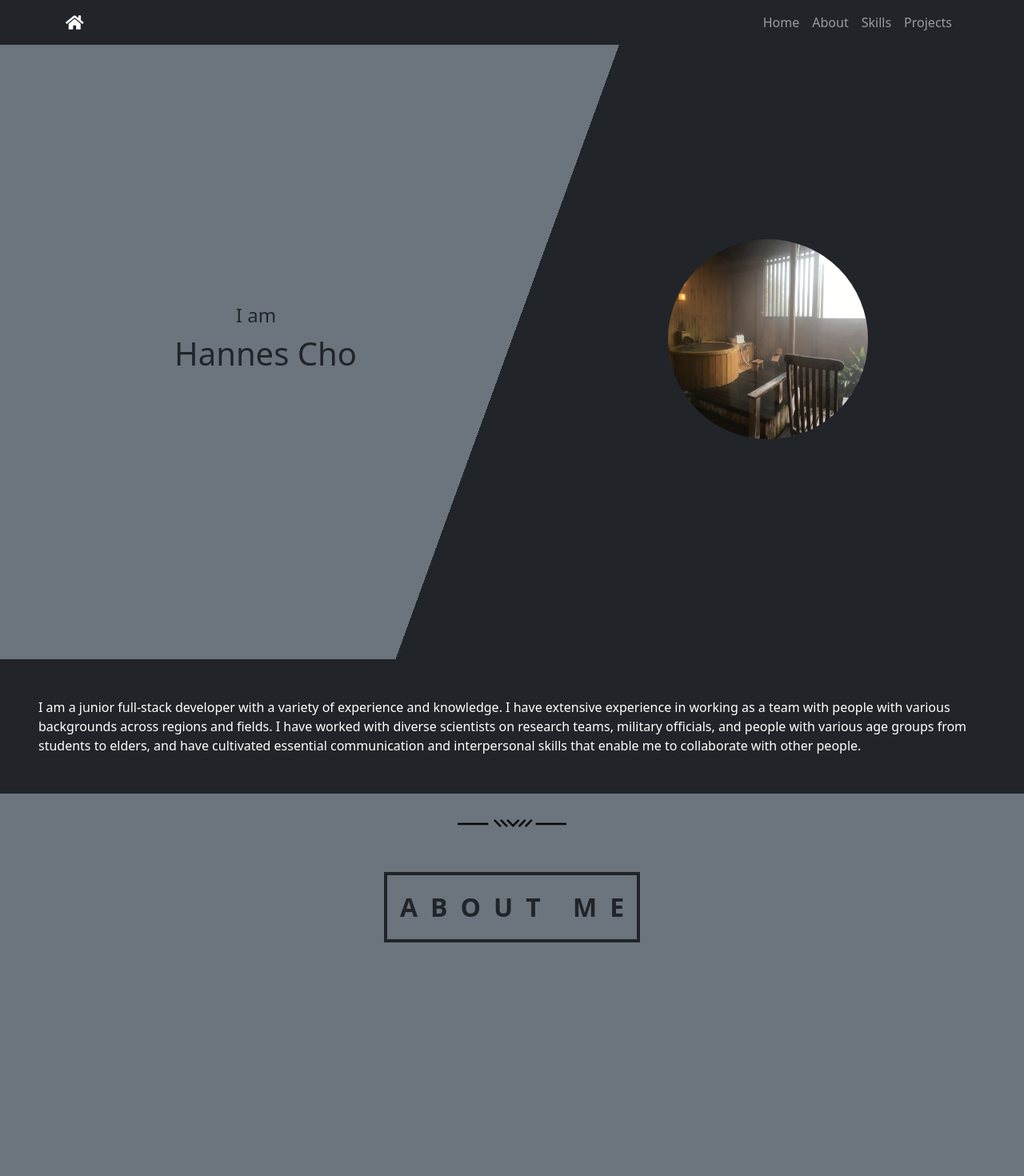
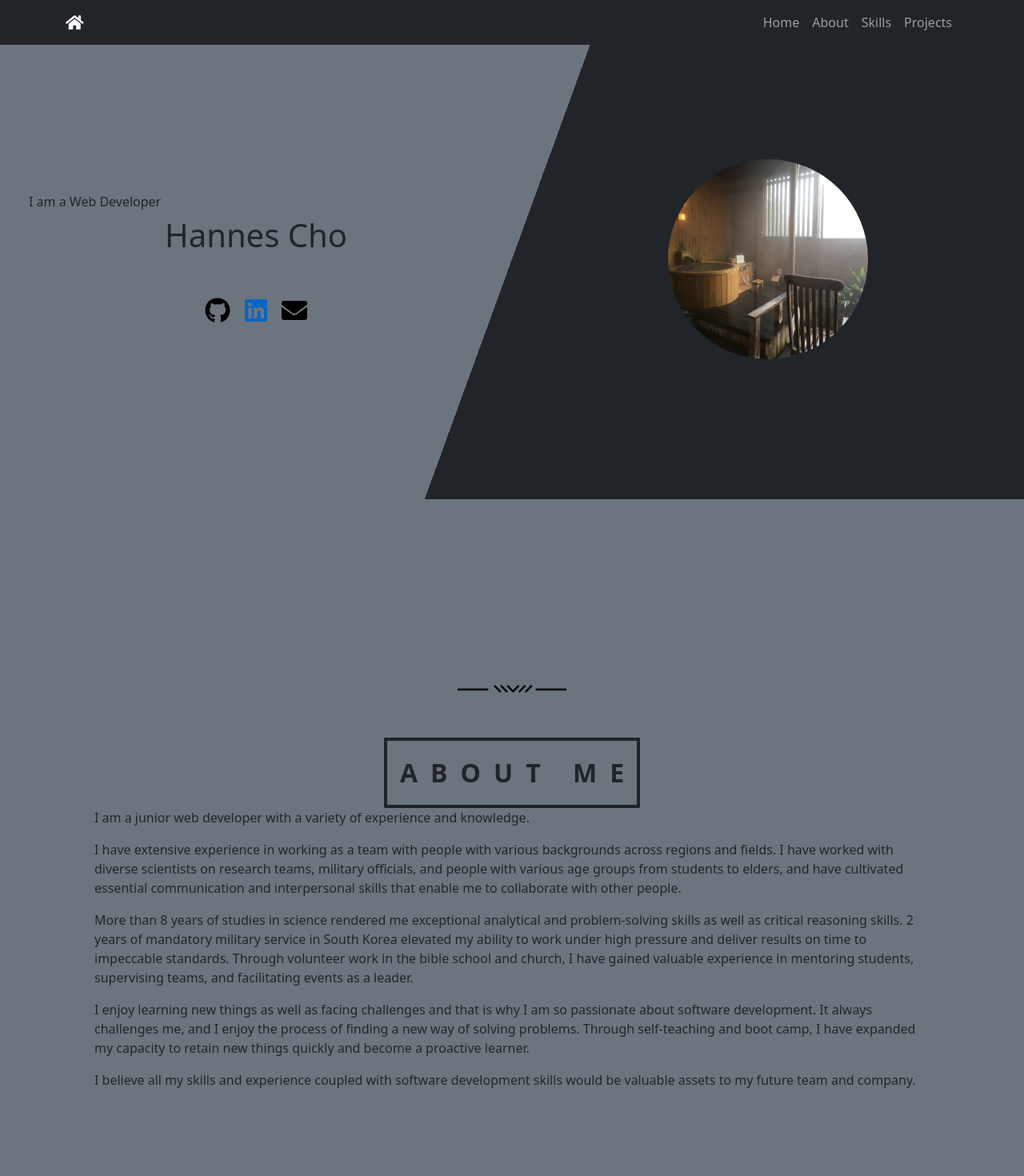
Before and after one commit to HannesCho/main, a React (Create React App) app: page / in a window 1280 px wide. Shown: the top 1470 px of the page at 80% size. Built offline with nearby package versions, Linux system fonts and the light colour scheme.

Commit message:
add links

```diff
--- a/src/screens/About.js
+++ /dev/null
@@ -1,4 +0,0 @@
-function About() {
-  return <h1>About Here</h1>;
-}
-export default About;
--- a/src/screens/Blogs.js
+++ /dev/null
@@ -1,4 +0,0 @@
-function Blogs() {
-  return <h1>Blogs Here</h1>;
-}
-export default Blogs;
--- a/src/screens/Home.js
+++ b/src/screens/Home.js
@@ -1,6 +1,11 @@
 import { Col, Container, Row, Image } from "react-bootstrap";
 import { FontAwesomeIcon } from "@fortawesome/react-fontawesome";
-import { faGithub } from "@fortawesome/free-brands-svg-icons";
+import {
+  faGithub,
+  faLinkedin,
+  faLinkedinIn,
+  faMailchimp,
+} from "@fortawesome/free-brands-svg-icons";
 import {
   bgImage,
   htmlIcon,
@@ -22,6 +27,7 @@ import {
   figIcon,
   separator,
 } from "../images/images.js";
+import { faEnvelope, faMailBulk } from "@fortawesome/free-solid-svg-icons";
 
 const divStyle = {
   background:
@@ -43,8 +49,8 @@ const sepStyle = {
 const smallTitles =
   "mt-4 pt-3 pb-3 ps-3 text-center text-uppercase fs-2 fw-bold border border-dark border-4";
 const rowClass = "m-0 d-flex flex-row align-items-center vh-100";
-const colClass = "d-flex flex-column align-items-center";
-const smallColClass = "d-flex flex-column align-items-center vh-100";
+const colClass = "d-flex flex-column align-items-center vh-100";
+const smallColClass = "d-flex flex-column align-items-center";
 
 function Home() {
   return (
@@ -56,24 +62,48 @@ function Home() {
       data-bs-offset="0"
       tabindex="0"
     >
-      <Container fluid id="home" className="home vw-100 p-0 m-0 bg-secondary">
-        <Row fluid="md" style={divStyle} className={rowClass}>
-          <Col className={colClass}>
-            <span className="m-0 fs-4">I am</span>
-            <span className="m-0 ps-4 fs-1">Hannes Cho</span>
+      <Container
+        fluid
+        id="home"
+        className="home vw-100 vh-100 p-0 m-0 bg-secondary"
+      >
+        <Row
+          fluid="md"
+          style={divStyle}
+          className="m-0 d-flex flex-row align-items-center h-75"
+        >
+          <Col className="d-flex flex-column">
+            <span className="m-0 ps-4 fs-6 text-start">
+              I am a Web Developer
+            </span>
+            <span className="m-0 fs-1 text-center">Hannes Cho</span>
+            <div className="d-flex flex-row align-items-center justify-content-center w-100 mt-5">
+              <a href="https://github.com/HannesCho/" className="me-3">
+                <FontAwesomeIcon
+                  icon={faGithub}
+                  style={{ width: "2rem", height: "2rem", color: "black" }}
+                />
+              </a>
+              <a
+                href="https://www.linkedin.com/in/hoonsungcho/"
+                className="me-3"
+              >
+                <FontAwesomeIcon
+                  icon={faLinkedin}
+                  style={{ width: "2rem", height: "2rem", color: "#0A66C2" }}
+                />
+              </a>
+              <a href="mailto:hoonsungcho11@gmail.com">
+                <FontAwesomeIcon
+                  icon={faEnvelope}
+                  style={{ width: "2rem", height: "2rem", color: "black" }}
+                />
+              </a>
+            </div>
           </Col>
-          <Col className={colClass}>
+          <Col className={smallColClass}>
             <Image src={bgImage} width={250} height={250} roundedCircle />
           </Col>
-        </Row>
-        <Row className="m-0 p-5 bg-dark text-white fs-6 fw-light">
-          I am a junior full-stack developer with a variety of experience and
-          knowledge. I have extensive experience in working as a team with
-          people with various backgrounds across regions and fields. I have
-          worked with diverse scientists on research teams, military officials,
-          and people with various age groups from students to elders, and have
-          cultivated essential communication and interpersonal skills that
-          enable me to collaborate with other people.
         </Row>
       </Container>
       <Row
@@ -83,12 +113,54 @@ function Home() {
       >
         <Image src={separator} style={{ width: "10rem" }} />
       </Row>
-      <Container id="scrollspyHeading1" className="about-me">
+      <Container className="about-me d-flex flex-column">
         <Row fluid="md" className={rowClass}>
-          <Col className={smallColClass}>
+          <Col className={colClass}>
             <span className={smallTitles} style={textStyle}>
               About Me
             </span>
+            <Container>
+              <Row fluid="md" className="">
+                <p>
+                  I am a junior web developer with a variety of experience and
+                  knowledge.
+                </p>
+                <p>
+                  I have extensive experience in working as a team with people
+                  with various backgrounds across regions and fields. I have
+                  worked with diverse scientists on research teams, military
+                  officials, and people with various age groups from students to
+                  elders, and have cultivated essential communication and
+                  interpersonal skills that enable me to collaborate with other
+                  people.
+                </p>
+              </Row>
+              <Row>
+                <p>
+                  More than 8 years of studies in science rendered me
+                  exceptional analytical and problem-solving skills as well as
+                  critical reasoning skills. 2 years of mandatory military
+                  service in South Korea elevated my ability to work under high
+                  pressure and deliver results on time to impeccable standards.
+                  Through volunteer work in the bible school and church, I have
+                  gained valuable experience in mentoring students, supervising
+                  teams, and facilitating events as a leader.
+                </p>
+                <p>
+                  I enjoy learning new things as well as facing challenges and
+                  that is why I am so passionate about software development. It
+                  always challenges me, and I enjoy the process of finding a new
+                  way of solving problems. Through self-teaching and boot camp,
+                  I have expanded my capacity to retain new things quickly and
+                  become a proactive learner.
+                </p>
+                <p>
+                  I believe all my skills and experience coupled with software
+                  development skills would be valuable assets to my future team
+                  and company.
+                </p>
+              </Row>
+            </Container>
           </Col>
         </Row>
       </Container>
@@ -99,9 +171,9 @@ function Home() {
       >
         <Image src={separator} style={{ width: "10rem" }} />
       </Row>
-      <Container id="scrollspyHeading2" className="skills">
+      <Container className="skills">
         <Row fluid="md" className={rowClass}>
-          <Col className={smallColClass}>
+          <Col className={colClass}>
             <span className={smallTitles} style={textStyle}>
               Skills
             </span>
@@ -113,29 +185,29 @@ function Home() {
                   </span>
                 </Row>
                 <Row className="m-3">
-                  <Col className={colClass}>
+                  <Col className={smallColClass}>
                     <Image src={htmlIcon} style={iconStyle} roundedCircle />
                     <span>HTML</span>
                   </Col>
-                  <Col className={colClass}>
+                  <Col className={smallColClass}>
                     <Image src={cssIcon} style={iconStyle} roundedCircle />
                     <span>CSS</span>
                   </Col>
-                  <Col className={colClass}>
+                  <Col className={smallColClass}>
                     <Image src={jsIcon} style={iconStyle} roundedCircle />
                     <span>JAVASCRIPT</span>
                   </Col>
-                  <Col className={colClass}>
+                  <Col className={smallColClass}>
                     <Image src={typeIcon} style={iconStyle} roundedCircle />
                     <span>TYPESCRIPT</span>
                   </Col>
                 </Row>
                 <Row className="m-3">
-                  <Col className={colClass}>
+                  <Col className={smallColClass}>
                     <Image src={reactIcon} style={iconStyle} roundedCircle />
                     <span>REACT</span>
                   </Col>
-                  <Col className={colClass}>
+                  <Col className={smallColClass}>
                     <Image
                       src={bootstrapIcon}
                       style={iconStyle}
@@ -143,29 +215,29 @@ function Home() {
                     />
                     <span>BOOTSTRAP</span>
                   </Col>
-                  <Col className={colClass}>
+                  <Col className={smallColClass}>
                     <Image src={gitIcon} style={iconStyle} roundedCircle />
                     <span>Git</span>
                   </Col>
-                  <Col className={colClass}>
+                  <Col className={smallColClass}>
                     <FontAwesomeIcon icon={faGithub} style={iconStyle} />
                     <span>Github</span>
                   </Col>
                 </Row>
                 <Row className="m-3">
-                  <Col className={colClass}>
+                  <Col className={smallColClass}>
                     <Image src={nodeIcon} style={iconStyle} roundedCircle />
                     <span>NodeJS</span>
                   </Col>
-                  <Col className={colClass}>
+                  <Col className={smallColClass}>
                     <Image src={mongoIcon} style={iconStyle} roundedCircle />
                     <span>MongoDB</span>
                   </Col>
-                  <Col className={colClass}>
+                  <Col className={smallColClass}>
                     <Image src={graphIcon} style={iconStyle} roundedCircle />
                     <span>GraphQL</span>
                   </Col>
-                  <Col className={colClass}>
+                  <Col className={smallColClass}>
                     <Image src={nestIcon} style={iconStyle} roundedCircle />
                     <span>NestJS</span>
                   </Col>
@@ -178,16 +250,16 @@ function Home() {
                   </span>
                 </Row>
                 <Row className="m-3">
-                  <Col className={colClass}>
+                  <Col className={smallColClass}>
                     <Image src={sassIcon} style={iconStyle} roundedCircle />
                     <span>SASS</span>
                   </Col>
-                  <Col className={colClass}>
+                  <Col className={smallColClass}>
                     <Image src={figIcon} style={iconStyle} roundedCircle />
                     <span>Figma</span>
                   </Col>
-                  <Col className={colClass}></Col>
-                  <Col className={colClass}></Col>
+                  <Col className={smallColClass}></Col>
+                  <Col className={smallColClass}></Col>
                 </Row>
               </Container>
               <Container className="other-skills">
@@ -197,19 +269,19 @@ function Home() {
                   </span>
                 </Row>
                 <Row className="m-3">
-                  <Col className={colClass}>
+                  <Col className={smallColClass}>
                     <Image src={korIcon} style={iconStyle} roundedCircle />
                     <span>Korean</span>
                   </Col>
-                  <Col className={colClass}>
+                  <Col className={smallColClass}>
                     <Image src={engIcon} style={iconStyle} roundedCircle />
                     <span>English</span>
                   </Col>
-                  <Col className={colClass}>
+                  <Col className={smallColClass}>
                     <Image src={gerIcon} style={iconStyle} roundedCircle />
                     <span>German</span>
                   </Col>
-                  <Col className={colClass}>
+                  <Col className={smallColClass}>
                     <Image src={pyIcon} style={iconStyle} roundedCircle />
                     <span>python</span>
                   </Col>
@@ -226,9 +298,9 @@ function Home() {
       >
         <Image src={separator} style={{ width: "10rem" }} />
       </Row>
-      <Container id="scrollspyHeading3" className="projects">
+      <Container className="projects">
         <Row fluid="md" className={rowClass}>
-          <Col className={smallColClass}>
+          <Col className={colClass}>
             <span className={smallTitles} style={textStyle}>
               PROJECTS
             </span>
```
Also changed, not shown: src/App.js (+0 -19 lines).
